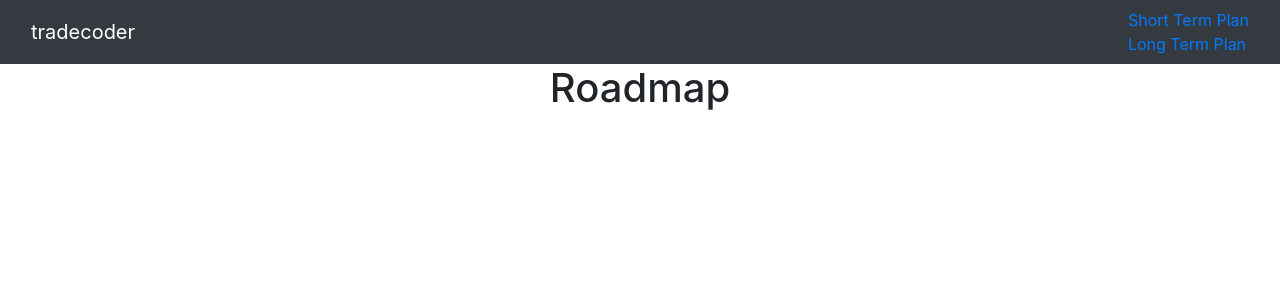
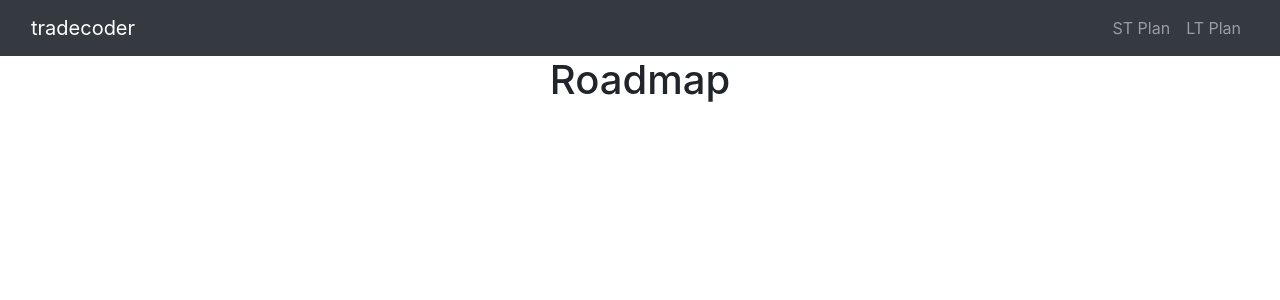
Before and after one commit to thetradecoder/roadmap, a React (Create React App) app: page / in a window 1280 px wide. Shown: the top 300 px of the page. Built offline with nearby package versions, Linux system fonts and the light colour scheme.

Commit message:
local update

```diff
--- a/src/components/navbar.component.js
+++ b/src/components/navbar.component.js
@@ -7,15 +7,20 @@ import 'jquery/dist/jquery.min.js';
 
 export default function Navbar (){
     return (
-        <nav className="navbar navbar-dark bg-dark">
+        <nav className="navbar navbar-dark bg-dark navbar-expand-lg">
             <div className="container-fluid">
                 <div className="navbar-header">
                     <a href="/" className="navbar-brand">tradecoder</a>
                 </div>
-                <ul className="nav navbar-nav">
-                    <li className="nav-item"><Link to = "/shortplan">Short Term Plan</Link></li>
-                    <li className="nav-item"><Link to ="/longplan">Long Term Plan</Link></li>
-                </ul>
+                <button className="navbar-toggler" data-toggle="collapse" data-target="#main-menu">
+                    <span className="navbar-toggler-icon"></span>
+                </button>
+                <div id="main-menu" className="collapse navbar-collapse">
+                    <ul className="navbar-nav ml-auto">
+                        <li className="nav-item"><Link to = "/shortplan" className="nav-link">ST Plan</Link></li>
+                        <li className="nav-item"><Link to ="/longplan" className="nav-link">LT Plan</Link></li>
+                    </ul>
+                </div>
             </div>
 
         </nav>
```
